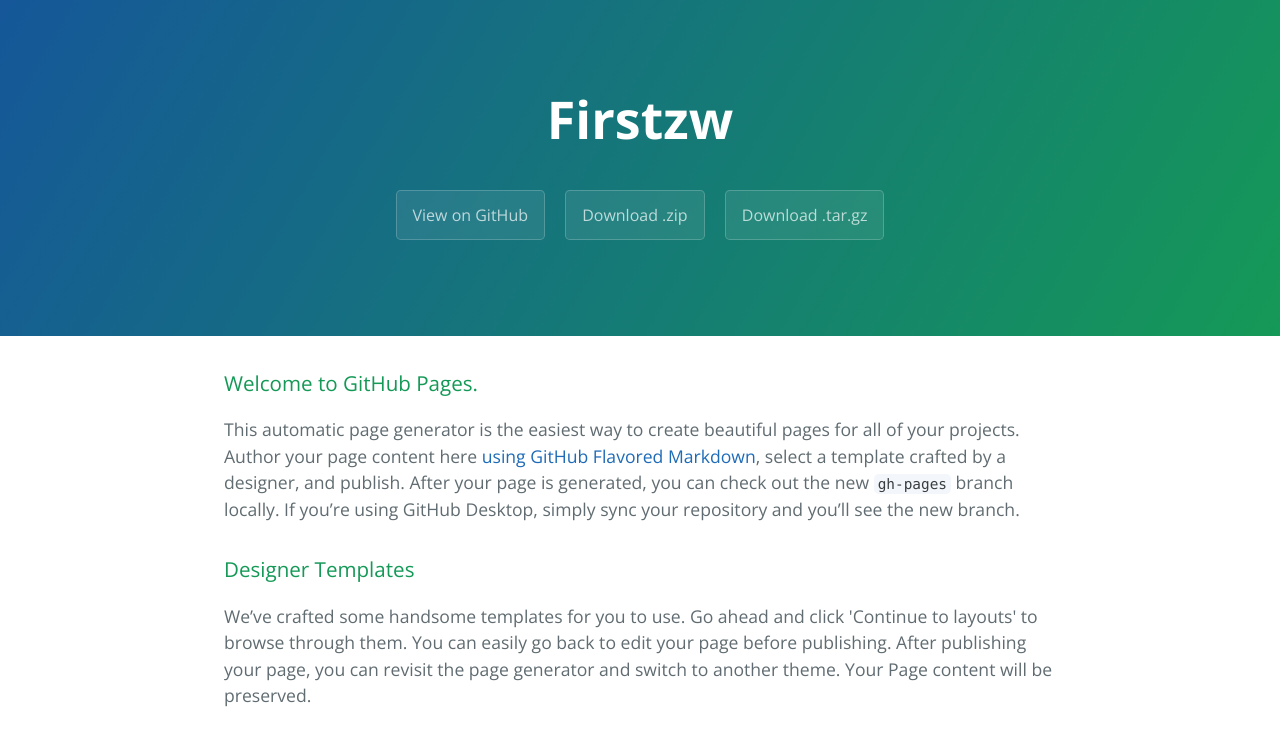
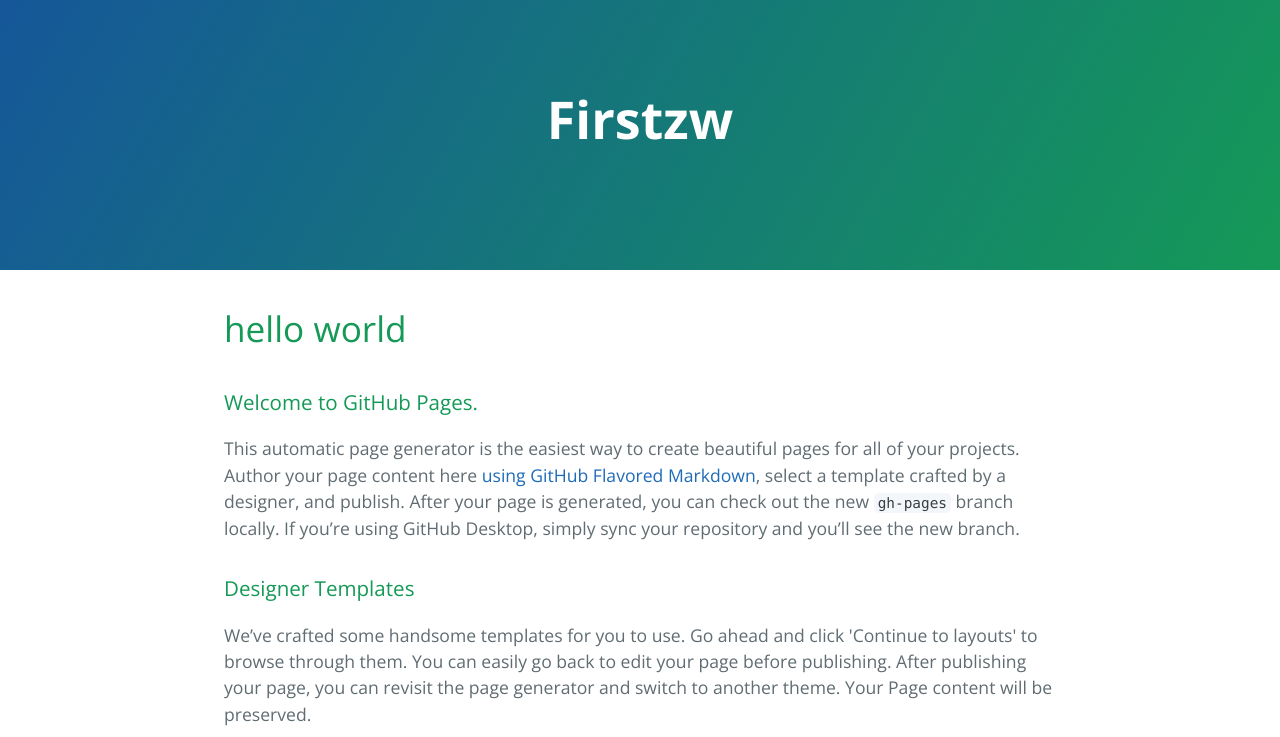
Before and after one commit to ZevZhan/FirstZW, a plain HTML site: page index.html in a window 1280 px wide. Shown: the top 737 px of the page. Drawn offline with nearby package versions, Linux system fonts and the light colour scheme.

Commit message:
Update index.html

```diff
--- a/index.html
+++ b/index.html
@@ -13,12 +13,10 @@
     <section class="page-header">
       <h1 class="project-name">Firstzw</h1>
       <h2 class="project-tagline"></h2>
-      <a href="https://github.com/ZevZhan/FirstZW" class="btn">View on GitHub</a>
-      <a href="https://github.com/ZevZhan/FirstZW/zipball/master" class="btn">Download .zip</a>
-      <a href="https://github.com/ZevZhan/FirstZW/tarball/master" class="btn">Download .tar.gz</a>
     </section>
 
     <section class="main-content">
+      <h1>hello world</h1>
       <h3>
 <a id="welcome-to-github-pages" class="anchor" href="#welcome-to-github-pages" aria-hidden="true"><span class="octicon octicon-link"></span></a>Welcome to GitHub Pages.</h3>
 
```
